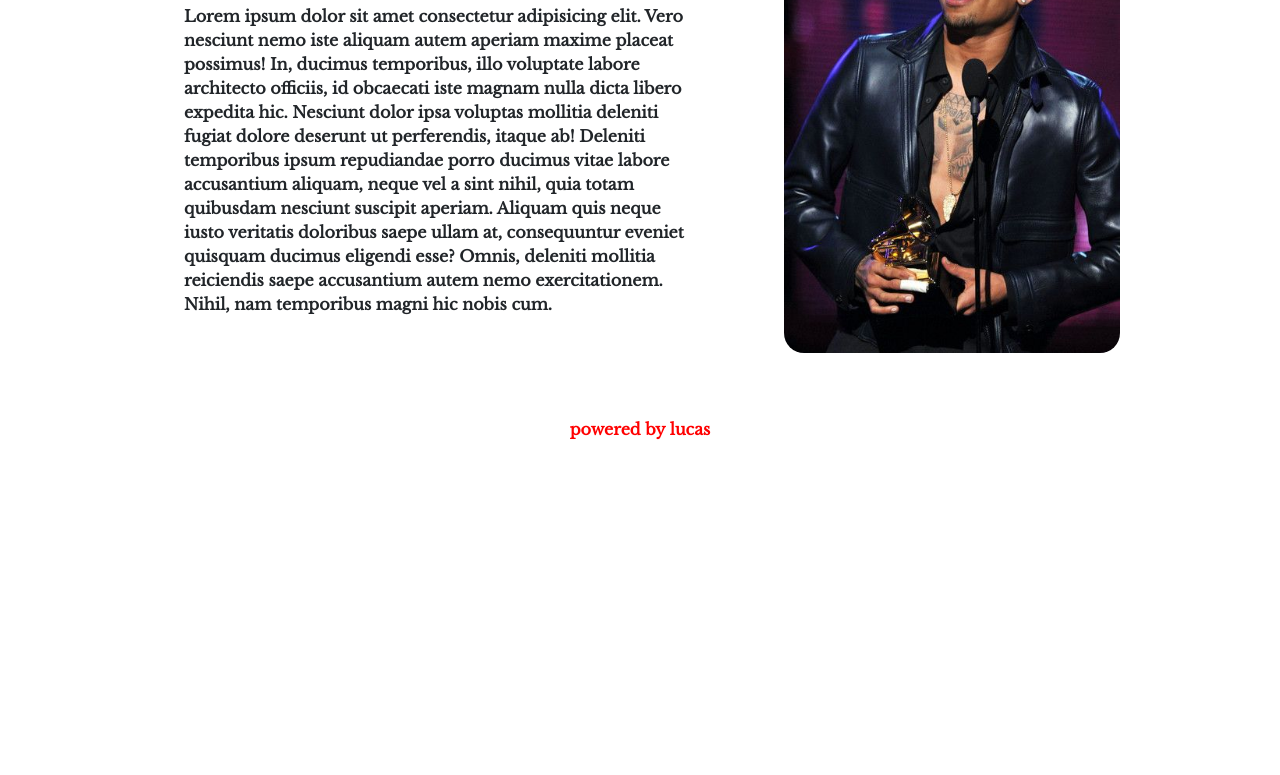
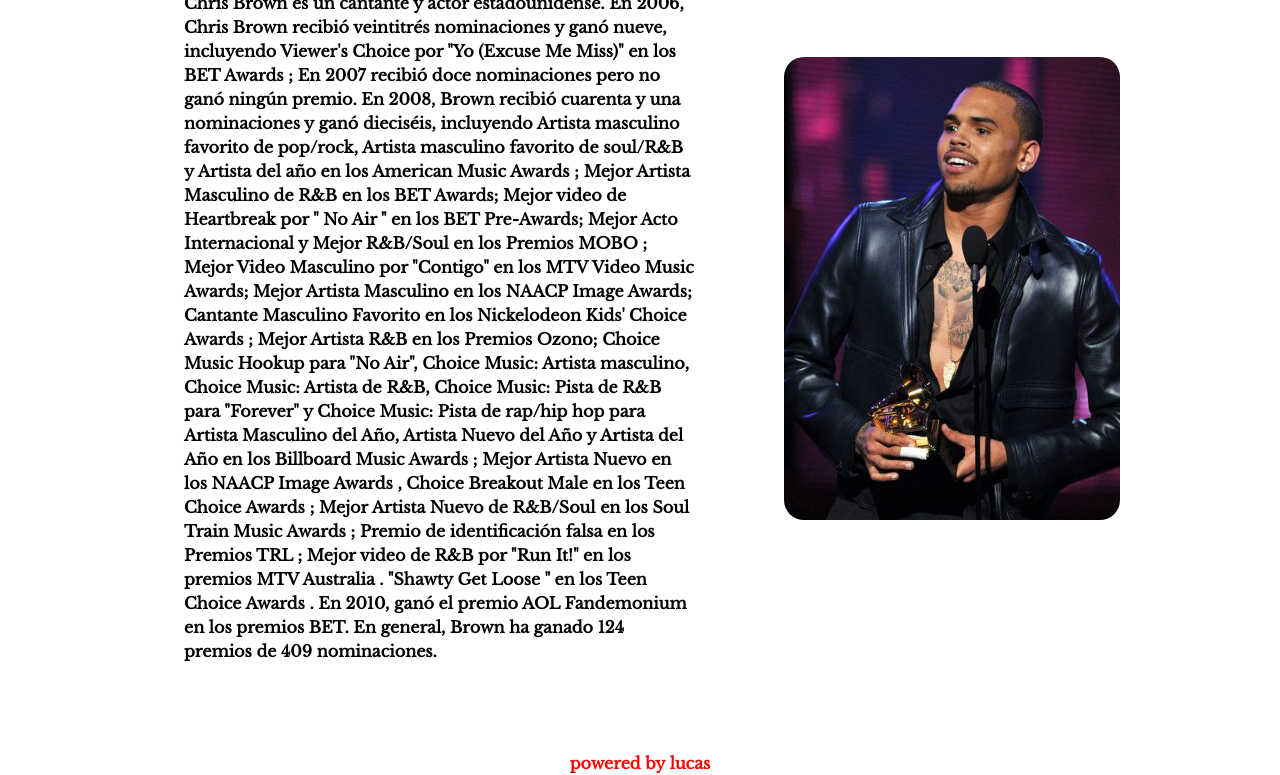
Before and after one commit to Yaggzt/nuevo-repo, a website: page pages/premios.html in a window 1280 px wide. Shown: the part 287-1062 px from the top of the page. Before the commit the page ends 800 px from the top, so only its background shows below. Drawn offline with nearby package versions, Linux system fonts and the light colour scheme.

Commit message:
proyecto

```diff
--- a/pages/premios.html
+++ b/pages/premios.html
@@ -51,11 +51,13 @@
         <!-- apertura main -->
         <div>
             <h1>Premios</h2>
-               <strong><p data-aos="flip-left" data-aos-duration="2000">Lorem ipsum dolor sit amet consectetur adipisicing elit. Vero nesciunt nemo iste aliquam autem aperiam maxime placeat possimus! In,
-                ducimus temporibus, illo voluptate labore architecto officiis, id obcaecati iste magnam nulla dicta libero expedita hic. Nesciunt dolor ipsa voluptas mollitia deleniti fugiat dolore deserunt ut perferendis,
-                itaque ab! Deleniti temporibus ipsum repudiandae porro ducimus vitae labore accusantium aliquam, neque vel a sint nihil, quia totam quibusdam nesciunt suscipit aperiam.
-                Aliquam quis neque iusto veritatis doloribus saepe ullam at, consequuntur eveniet quisquam ducimus eligendi esse? Omnis,
-                deleniti mollitia reiciendis saepe accusantium autem nemo exercitationem. Nihil, nam temporibus magni hic nobis cum.</p> </strong>
+              <strong><p data-aos="flip-left" data-aos-duration="2000">Chris Brown es un cantante y actor estadounidense. En 2006, Chris Brown recibió veintitrés nominaciones y ganó nueve, incluyendo Viewer's Choice por "Yo (Excuse Me Miss)" en los BET Awards ;
+              En 2007 recibió doce nominaciones pero no ganó ningún premio. En 2008, Brown recibió cuarenta y una nominaciones y ganó dieciséis, incluyendo Artista masculino favorito de pop/rock, Artista masculino favorito de soul/R&B y Artista del año en los American Music Awards ;
+              Mejor Artista Masculino de R&B en los BET Awards; Mejor video de Heartbreak por " No Air " en los BET Pre-Awards; Mejor Acto Internacional y Mejor R&B/Soul en los Premios MOBO ; Mejor Video Masculino por "Contigo" en los MTV Video Music Awards; Mejor Artista Masculino en los NAACP Image Awards;
+              Cantante Masculino Favorito en los Nickelodeon Kids' Choice Awards ; Mejor Artista R&B en los Premios Ozono; Choice Music Hookup para "No Air", Choice Music: Artista masculino,
+              Choice Music: Artista de R&B, Choice Music: Pista de R&B para "Forever" y Choice Music: Pista de rap/hip hop para
+              Artista Masculino del Año, Artista Nuevo del Año y Artista del Año en los Billboard Music Awards ; Mejor Artista Nuevo en los NAACP Image Awards , Choice Breakout Male en los Teen Choice Awards ; Mejor Artista Nuevo de R&B/Soul en los Soul Train Music Awards ; Premio de identificación falsa en los Premios TRL ; Mejor video de R&B por "Run It!" en los premios MTV Australia .
+              "Shawty Get Loose " en los Teen Choice Awards . En 2010, ganó el premio AOL Fandemonium en los premios BET. En general, Brown ha ganado 124 premios de 409 nominaciones.</p> </strong>
         </div>
         <img src="../img/Premios.jpg" alt="Chris grammys">
     </main>
--- a/scss/_contacto.scss
+++ b/scss/_contacto.scss
@@ -1,9 +1,13 @@
 fieldset {
-    color: red; }
+    color: black; }
 
   img {
     display: flex;
     margin: 0px auto; }
+
+  p {
+    color: black;
+    text-align: left; }
 
   .container-fluid {
     font-family: 'Libre Baskerville', serif;
--- a/scss/_index.scss
+++ b/scss/_index.scss
@@ -23,7 +23,7 @@
 
   .parrafoanimated{
     font-size: medium;
-    color: red; }
+    color: black; }
 
   .parrafoani2{
     @extend .parrafoanimated;
```
Also changed, not shown: index.html (+1 -8 lines), pages/historia.html (+1 -2 lines), css/style.css.
